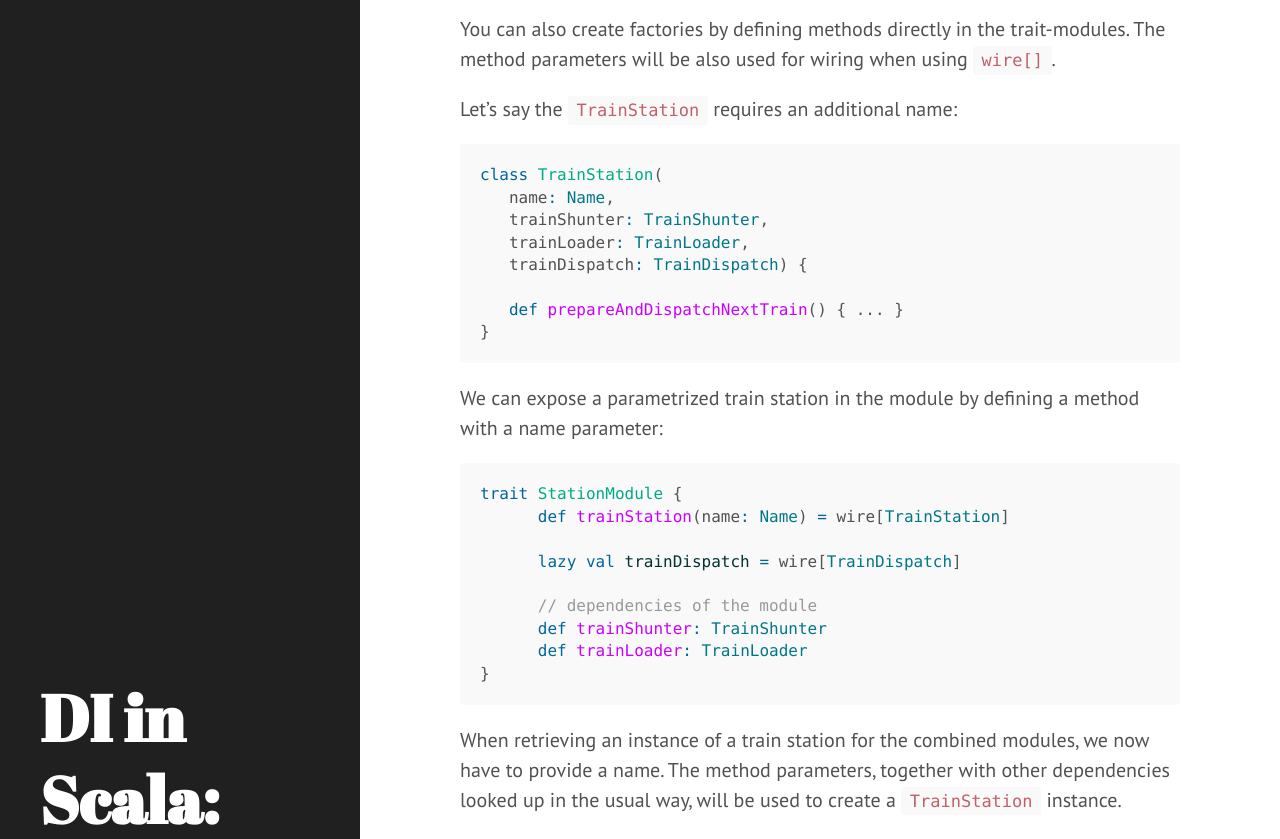
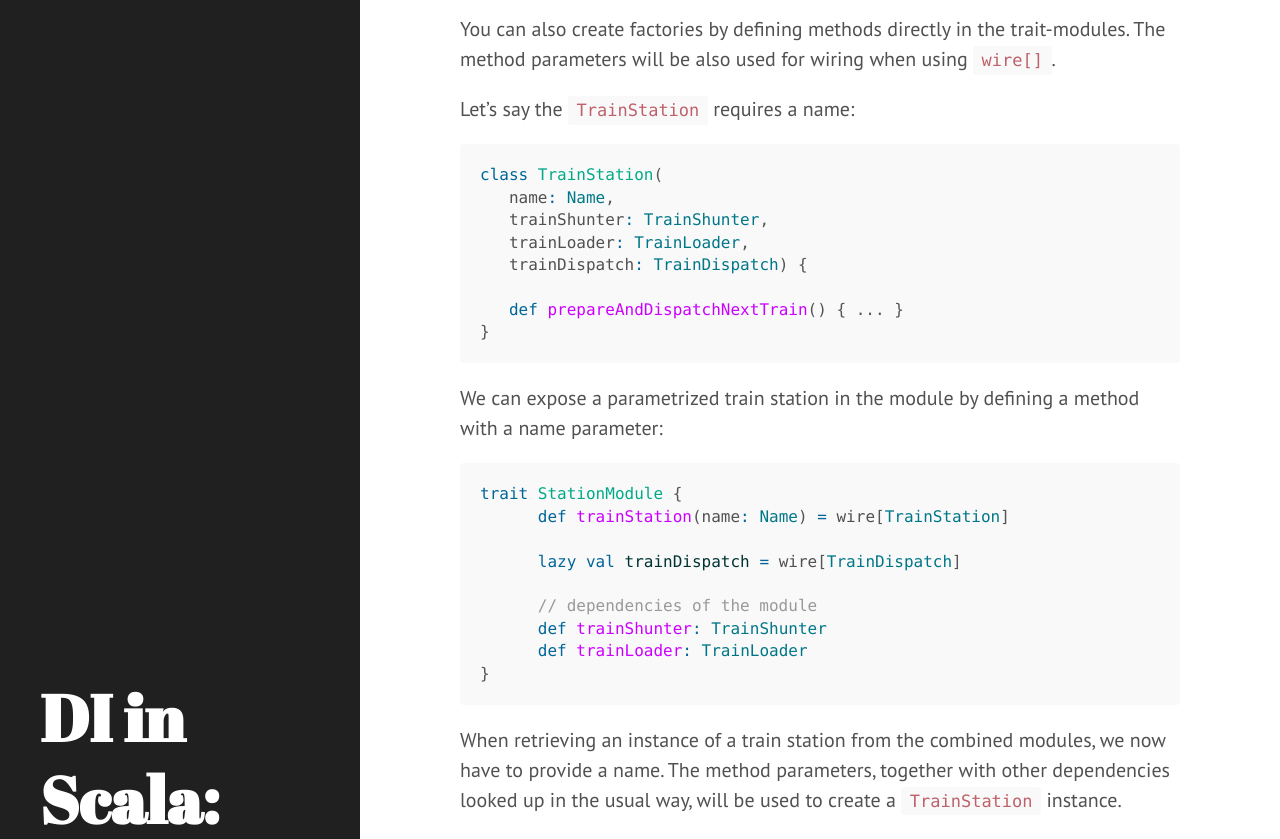
Before and after one commit to di-in-scala/di-in-scala.github.io-sources, a Jekyll site: the page built from index.md, in a window 1280 px wide and 1400 px high, scrolled down 21658 px. Shown: the part 164-1003 px from the top of the window. Built offline with Jekyll 4.4.1, drawn with Linux system fonts in a browser that asks for light colours; Markdown is read by kramdown in place of the engine named in the settings; comment, search, counter and statistics services are not loaded; some of the changed text lies outside the part shown.

Commit message:
Factories

`````diff
--- a/_includes/factories.md
+++ b/_includes/factories.md
@@ -35,7 +35,7 @@ Note that it is not yet possible to use `wire[]` inside an anonymous function -
 
 You can also create factories by defining methods directly in the trait-modules. The method parameters will be also used for wiring when using `wire[]`.
 
-Let's say the `TrainStation` requires an additional name:
+Let's say the `TrainStation` requires a name:
 
 ````scala
 class TrainStation(
@@ -62,4 +62,4 @@ trait StationModule {
 }
 ````
 
-When retrieving an instance of a train station for the combined modules, we now have to provide a name. The method parameters, together with other dependencies looked up in the usual way, will be used to create a `TrainStation` instance.
+When retrieving an instance of a train station from the combined modules, we now have to provide a name. The method parameters, together with other dependencies looked up in the usual way, will be used to create a `TrainStation` instance.
`````
Also changed, not shown: other parts of _includes/factories.md (+1 -1 lines).
